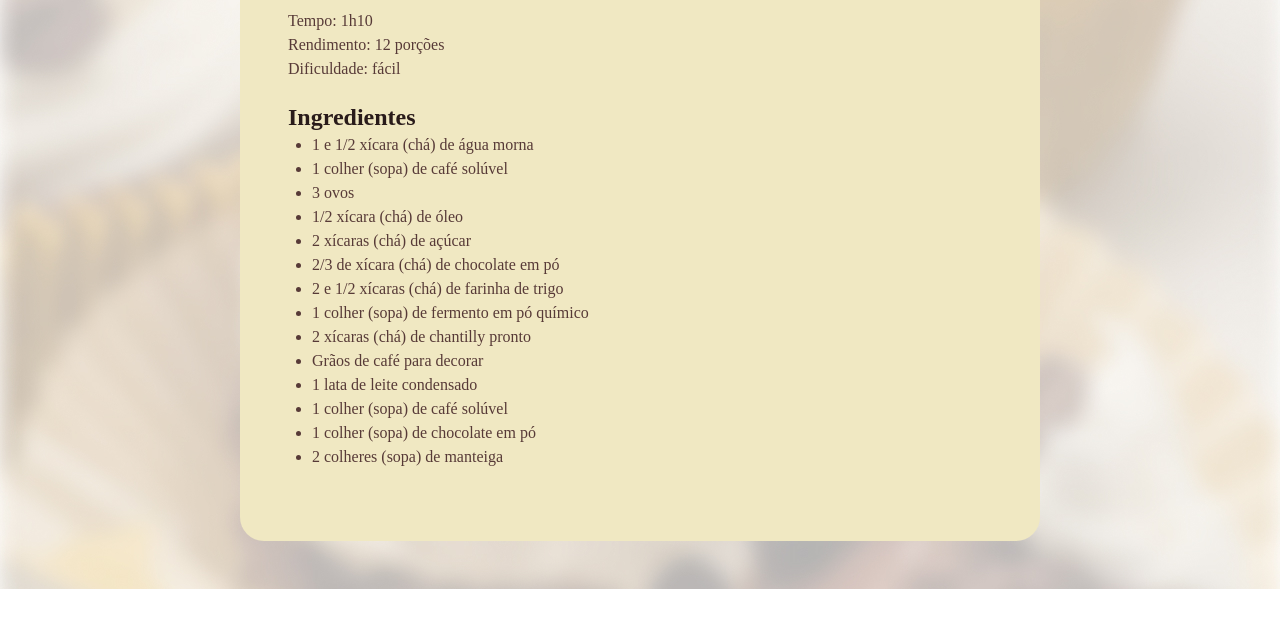
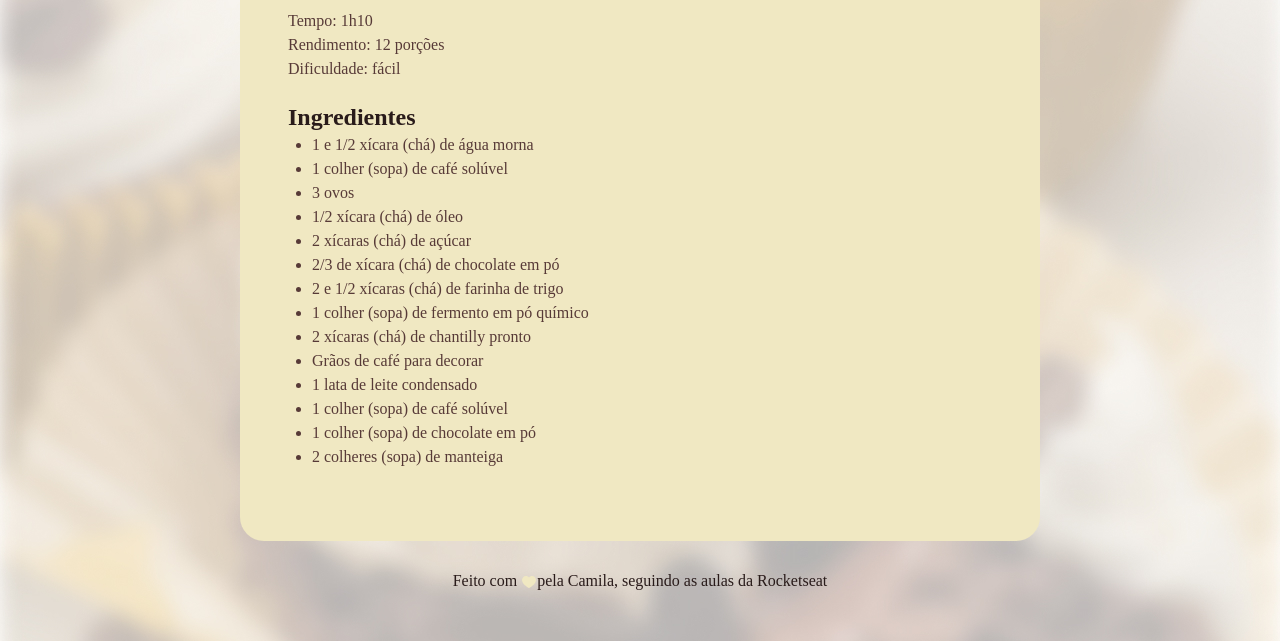
Before and after one commit to camilaaugustaa/projeto-pag-receita, a plain HTML site: page index.html in a window 1280 px wide. Shown: the part 614-1255 px from the top of the page. Before the commit the page ends 1203 px from the top, so only its background shows below. Drawn offline with Linux system fonts and the light colour scheme; a web font is replaced by a local one.

Commit message:
adc footer

```diff
--- a/index.html
+++ b/index.html
@@ -43,5 +43,9 @@
             </section>
         </main>
     </div>
+    <footer>
+        Feito com
+        <img src="assets/heart.svg" alt="coraçãozinho">pela Camila, seguindo as aulas da Rocketseat
+    </footer>
 </body>
 </html>
--- a/style.css
+++ b/style.css
@@ -21,7 +21,7 @@ body {
     width: 800px;
     background-color: #F0E8C2;
     border-radius: 24px;
-    margin: 48px auto;
+    margin: 48px auto 28px ;
 }
 
 img {
@@ -57,3 +57,14 @@ ul {
     padding-left: 24px;
     /* line-height:150% ; */
 }
+
+footer{
+    color: #291b1a;
+    text-align: center;
+    padding-bottom: 48px;
+}
+
+footer img {
+
+    vertical-align: middle;
+}
```
Also changed, not shown: assets/bg-image2.jpg (added), assets/heart.svg (added).
